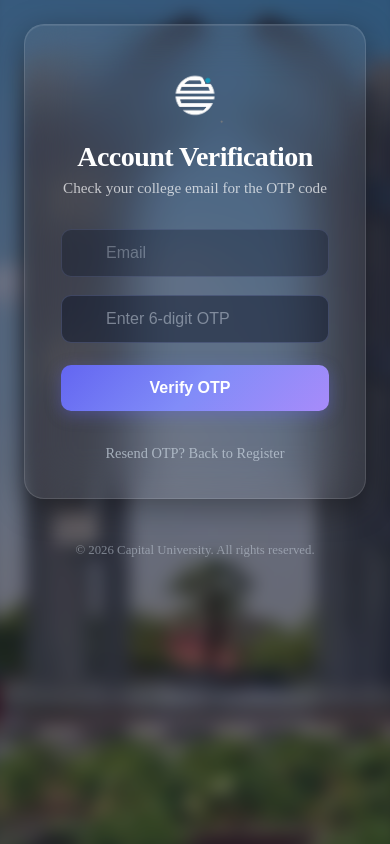
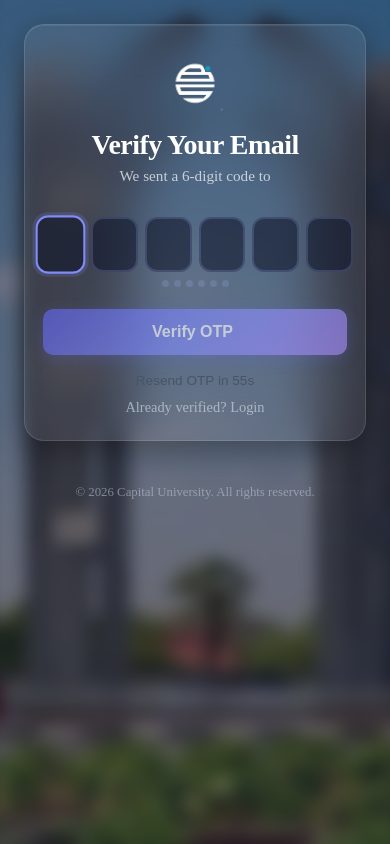
Before and after one commit to baselAhmed2/deployvercel, a Next.js app: page /VerifyOtp in a window 390 px wide. Built offline with nearby package versions, Linux system fonts and the light colour scheme.

Commit message:
feat: redesign OTP page with 6-box input, countdown, responsive UX

```diff
--- a/src/pages/VerifyOtp.jsx
+++ b/src/pages/VerifyOtp.jsx
@@ -1,91 +1,365 @@
-import { useState } from 'react';
+import { useState, useRef, useEffect } from 'react';
 import { Link, useNavigate, useSearchParams } from 'react-router-dom';
+
+const OTP_LENGTH = 6;
 
 export default function VerifyOtp() {
   const navigate = useNavigate();
   const [searchParams] = useSearchParams();
   const emailParam = searchParams.get('email') || '';
 
-  const [otp, setOtp] = useState('');
+  const [digits, setDigits] = useState(Array(OTP_LENGTH).fill(''));
   const [error, setError] = useState('');
   const [success, setSuccess] = useState('');
+  const [isSubmitting, setIsSubmitting] = useState(false);
+  const [resendCountdown, setResendCountdown] = useState(0);
+  const [shake, setShake] = useState(false);
+
+  const inputRefs = useRef([]);
+
+  // start a 60-second resend cooldown when the page mounts
+  useEffect(() => {
+    startCountdown();
+  }, []);
+
+  const startCountdown = () => {
+    setResendCountdown(60);
+    const interval = setInterval(() => {
+      setResendCountdown(prev => {
+        if (prev <= 1) { clearInterval(interval); return 0; }
+        return prev - 1;
+      });
+    }, 1000);
+    return () => clearInterval(interval);
+  };
+
+  const triggerShake = () => {
+    setShake(true);
+    setTimeout(() => setShake(false), 400);
+  };
+
+  const focusNext = (index) => {
+    if (index < OTP_LENGTH - 1) inputRefs.current[index + 1]?.focus();
+  };
+  const focusPrev = (index) => {
+    if (index > 0) inputRefs.current[index - 1]?.focus();
+  };
+
+  const handleDigitChange = (index, value) => {
+    // Allow only numeric input
+    const cleaned = value.replace(/\D/g, '').slice(-1);
+    const newDigits = [...digits];
+    newDigits[index] = cleaned;
+    setDigits(newDigits);
+    if (cleaned) focusNext(index);
+  };
+
+  const handleKeyDown = (index, e) => {
+    if (e.key === 'Backspace') {
+      if (digits[index]) {
+        const newDigits = [...digits];
+        newDigits[index] = '';
+        setDigits(newDigits);
+      } else {
+        focusPrev(index);
+      }
+    } else if (e.key === 'ArrowLeft') {
+      focusPrev(index);
+    } else if (e.key === 'ArrowRight') {
+      focusNext(index);
+    }
+  };
+
+  const handlePaste = (e) => {
+    e.preventDefault();
+    const pasted = e.clipboardData.getData('text').replace(/\D/g, '').slice(0, OTP_LENGTH);
+    if (!pasted) return;
+    const newDigits = [...digits];
+    for (let i = 0; i < OTP_LENGTH; i++) {
+      newDigits[i] = pasted[i] || '';
+    }
+    setDigits(newDigits);
+    // focus last filled or last box
+    const lastIndex = Math.min(pasted.length, OTP_LENGTH - 1);
+    inputRefs.current[lastIndex]?.focus();
+  };
 
   const handleSubmit = (e) => {
     e.preventDefault();
     setError('');
     setSuccess('');
 
-    if (!otp) {
-      setError('Please enter the OTP.');
+    const otp = digits.join('');
+    if (otp.length < OTP_LENGTH) {
+      setError('Please enter all 6 digits of the OTP.');
+      triggerShake();
       return;
     }
+
+    setIsSubmitting(true);
 
     if (typeof window.TicketAPI !== 'undefined' && window.TicketAPI.verifyOtp) {
       window.TicketAPI.verifyOtp({ email: emailParam, otp })
         .then(() => {
-          setSuccess('Email verified successfully! Redirecting to login...');
-          setTimeout(() => {
-            navigate('/');
-          }, 2000);
+          setSuccess('✅ Email verified! Redirecting to login...');
+          setTimeout(() => navigate('/'), 2000);
         })
         .catch((err) => {
-           const msg = err && err.message ? err.message : 'Invalid or expired OTP.';
-           setError(msg);
+          setIsSubmitting(false);
+          triggerShake();
+          setError(err?.message || 'Invalid or expired OTP. Please try again.');
+          // clear digits for re-entry
+          setDigits(Array(OTP_LENGTH).fill(''));
+          inputRefs.current[0]?.focus();
         });
     } else {
-      setError('API not initialized. Ensure TicketAPI is loaded.');
+      setIsSubmitting(false);
+      setError('API not initialized. Please refresh and try again.');
     }
   };
 
+  const handleResend = () => {
+    if (resendCountdown > 0) return;
+    // Navigate back to register to trigger re-registration / OTP resend
+    navigate('/register');
+  };
+
+  const isComplete = digits.every(d => d !== '');
+  const maskedEmail = emailParam
+    ? emailParam.replace(/(.{2}).+(?=@)/, (_, a) => a + '***')
+    : '';
+
   return (
     <>
+      <style>{`
+        @keyframes formShake {
+          0%, 100% { transform: translateX(0); }
+          25% { transform: translateX(-6px); }
+          50% { transform: translateX(6px); }
+          75% { transform: translateX(-6px); }
+        }
+        .otp-shake { animation: formShake 0.4s ease-in-out; }
+
+        @keyframes fadeSlideUp {
+          from { opacity: 0; transform: translateY(16px); }
+          to   { opacity: 1; transform: translateY(0); }
+        }
+        @keyframes pop {
+          0%   { transform: scale(0.7); opacity: 0; }
+          100% { transform: scale(1);   opacity: 1; }
+        }
+
+        .otp-card {
+          animation: fadeSlideUp 0.45s cubic-bezier(0.22, 1, 0.36, 1);
+        }
+
+        /* ── OTP Digit Boxes ── */
+        .otp-boxes {
+          display: flex;
+          gap: clamp(6px, 2vw, 12px);
+          justify-content: center;
+          margin: 24px 0 8px;
+        }
+        .otp-digit {
+          width: clamp(42px, 12vw, 56px);
+          height: clamp(52px, 14vw, 66px);
+          border-radius: 12px;
+          border: 2px solid rgba(165, 180, 252, 0.2);
+          background: rgba(15, 23, 42, 0.6);
+          color: #fff;
+          font-size: clamp(1.3rem, 4vw, 1.8rem);
+          font-weight: 700;
+          text-align: center;
+          outline: none;
+          transition: border-color 0.2s, box-shadow 0.2s, transform 0.15s;
+          caret-color: #818cf8;
+        }
+        .otp-digit:focus {
+          border-color: #818cf8;
+          box-shadow: 0 0 0 3px rgba(129, 140, 248, 0.18);
+          transform: scale(1.06);
+        }
+        .otp-digit.filled {
+          border-color: rgba(99, 102, 241, 0.55);
+          background: rgba(99, 102, 241, 0.12);
+        }
+        .otp-digit.filled:focus {
+          border-color: #818cf8;
+        }
+
+        /* ── Email badge ── */
+        .email-badge {
+          display: inline-flex;
+          align-items: center;
+          gap: 6px;
+          background: rgba(99, 102, 241, 0.12);
+          border: 1px solid rgba(99, 102, 241, 0.25);
+          border-radius: 20px;
+          padding: 5px 14px;
+          font-size: 0.82rem;
+          color: #c7d2fe;
+          font-weight: 500;
+          margin-top: 4px;
+          max-width: 100%;
+          overflow: hidden;
+          text-overflow: ellipsis;
+          white-space: nowrap;
+        }
+
+        /* ── Progress dots ── */
+        .otp-progress {
+          display: flex;
+          gap: 5px;
+          justify-content: center;
+          margin-bottom: 6px;
+        }
+        .otp-dot {
+          width: 7px; height: 7px;
+          border-radius: 50%;
+          background: rgba(165, 180, 252, 0.2);
+          transition: background 0.2s, transform 0.2s;
+        }
+        .otp-dot.active {
+          background: #6366f1;
+          transform: scale(1.3);
+        }
+
+        /* ── Resend button ── */
+        .resend-btn {
+          background: none;
+          border: none;
+          font-size: 0.85rem;
+          cursor: pointer;
+          transition: color 0.2s, opacity 0.2s;
+          padding: 0;
+        }
+        .resend-btn.ready { color: #818cf8; }
+        .resend-btn.ready:hover { color: #a5b4fc; text-decoration: underline; }
+        .resend-btn.waiting { color: #475569; cursor: default; }
+
+        /* ── Responsive card override ── */
+        @media (max-width: 480px) {
+          .login-card { padding: 28px 18px 24px !important; }
+          .otp-boxes { gap: 7px; }
+        }
+      `}</style>
+
       <div className="background">
         <div className="background-image"></div>
         <div className="background-overlay"></div>
       </div>
+
       <main className="login-wrapper">
-        <div className="login-card">
+        <div className="login-card otp-card">
           <div className="card-header">
             <div className="logo">
-               <img src="/login/imgs/image (5).png" alt="Capital University" className="logo-img" onError={(e) => { e.target.style.display = 'none'; }} />
-            </div>
-            <h1 className="university-name">Account Verification</h1>
-            <p className="portal-title">Check your college email for the OTP code</p>
-          </div>
-          <form className="login-form" onSubmit={handleSubmit}>
-            <div className="input-group">
-              <i className="fas fa-envelope input-icon"></i>
-              <input
-                type="email"
-                placeholder="Email"
-                value={emailParam}
-                disabled
-                style={{ opacity: 0.7, cursor: 'not-allowed' }}
+              <img
+                src="/login/imgs/image (5).png"
+                alt="Capital University"
+                className="logo-img"
+                onError={(e) => { e.target.style.display = 'none'; }}
               />
             </div>
-            <div className="input-group">
-              <i className="fas fa-key input-icon"></i>
-              <input
-                type="text"
-                placeholder="Enter 6-digit OTP"
-                value={otp}
-                onChange={(e) => setOtp(e.target.value)}
-                maxLength="6"
-                required
-              />
+            <h1 className="university-name">Verify Your Email</h1>
+            <p className="portal-title" style={{ marginBottom: '6px' }}>
+              We sent a 6-digit code to
+            </p>
+            {maskedEmail && (
+              <span className="email-badge">
+                <i className="fas fa-envelope" style={{ fontSize: '0.75rem', color: '#818cf8' }}></i>
+                {maskedEmail}
+              </span>
+            )}
+          </div>
+
+          <form onSubmit={handleSubmit} className={shake ? 'otp-shake' : ''}>
+            {/* ── 6-box OTP input ── */}
+            <div className="otp-boxes" onPaste={handlePaste}>
+              {digits.map((digit, i) => (
+                <input
+                  key={i}
+                  ref={el => inputRefs.current[i] = el}
+                  type="text"
+                  inputMode="numeric"
+                  pattern="[0-9]*"
+                  maxLength="1"
+                  className={`otp-digit ${digit ? 'filled' : ''}`}
+                  value={digit}
+                  onChange={e => handleDigitChange(i, e.target.value)}
+                  onKeyDown={e => handleKeyDown(i, e)}
+                  onFocus={e => e.target.select()}
+                  disabled={isSubmitting}
+                  aria-label={`OTP digit ${i + 1}`}
+                  autoFocus={i === 0}
+                />
+              ))}
             </div>
-            {error && <p role="alert" style={{ color: '#dc3545', fontSize: '0.9rem', marginTop: 8 }}>{error}</p>}
-            {success && <p role="alert" style={{ color: '#28a745', fontSize: '0.9rem', marginTop: 8 }}>{success}</p>}
-            <button type="submit" className="sign-in-btn">
-              Verify OTP
-              <i className="fas fa-check-circle"></i>
+
+            {/* Progress dots */}
+            <div className="otp-progress">
+              {digits.map((d, i) => (
+                <div key={i} className={`otp-dot ${d ? 'active' : ''}`}></div>
+              ))}
+            </div>
+
+            {/* Messages */}
+            {error && (
+              <p role="alert" style={{ color: '#f87171', fontSize: '0.88rem', textAlign: 'center', margin: '10px 0 4px', animation: 'pop 0.3s ease' }}>
+                <i className="fas fa-exclamation-circle" style={{ marginRight: 5 }}></i>{error}
+              </p>
+            )}
+            {success && (
+              <p role="alert" style={{ color: '#34d399', fontSize: '0.88rem', textAlign: 'center', margin: '10px 0 4px', animation: 'pop 0.3s ease' }}>
+                {success}
+              </p>
+            )}
+
+            {/* Submit */}
+            <button
+              type="submit"
+              className="sign-in-btn"
+              disabled={isSubmitting || !isComplete}
+              style={{
+                marginTop: '16px',
+                opacity: (isSubmitting || !isComplete) ? 0.65 : 1,
+                cursor: (isSubmitting || !isComplete) ? 'not-allowed' : 'pointer',
+                position: 'relative',
+                overflow: 'hidden',
+                transition: 'opacity 0.2s'
+              }}
+            >
+              {isSubmitting ? (
+                <span style={{ display: 'flex', alignItems: 'center', justifyContent: 'center', gap: 8 }}>
+                  <i className="fas fa-spinner fa-spin"></i> Verifying...
+                </span>
+              ) : (
+                <span>
+                  Verify OTP <i className="fas fa-check-circle" style={{ marginLeft: 5 }}></i>
+                </span>
+              )}
             </button>
-            <div className="form-options" style={{ justifyContent: 'center', marginTop: '16px' }}>
-              <Link to="/register" className="forgot-link">Resend OTP? Back to Register</Link>
+
+            {/* Resend */}
+            <div style={{ textAlign: 'center', marginTop: '16px' }}>
+              <button
+                type="button"
+                className={`resend-btn ${resendCountdown === 0 ? 'ready' : 'waiting'}`}
+                onClick={handleResend}
+                disabled={resendCountdown > 0}
+              >
+                {resendCountdown > 0
+                  ? `Resend OTP in ${resendCountdown}s`
+                  : '↩ Resend OTP / Back to Register'}
+              </button>
+            </div>
+
+            <div className="form-options" style={{ justifyContent: 'center', marginTop: '10px' }}>
+              <Link to="/" className="forgot-link">Already verified? Login</Link>
             </div>
           </form>
         </div>
       </main>
+
       <footer className="page-footer">
         © 2026 Capital University. All rights reserved.
       </footer>
```
